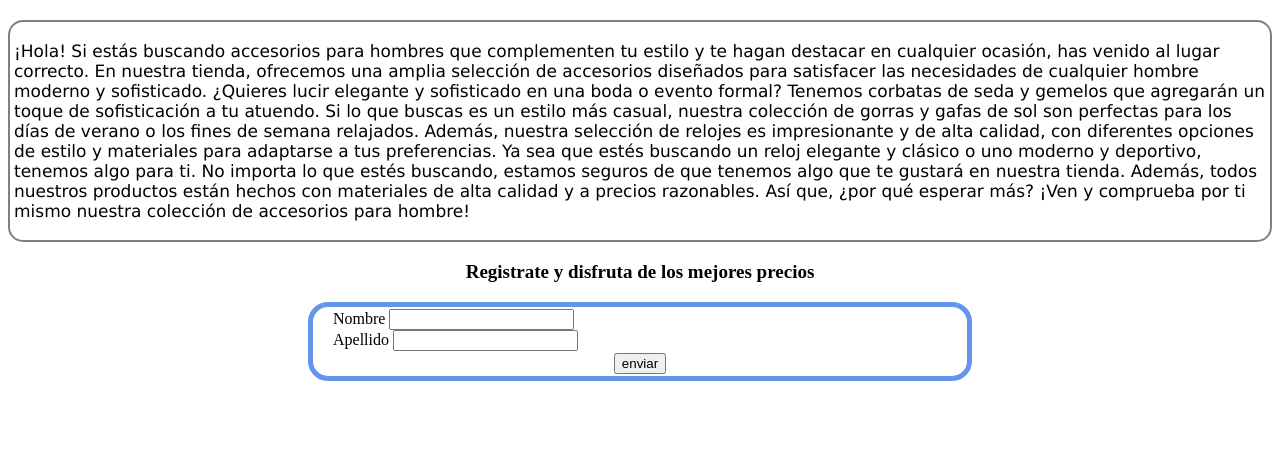
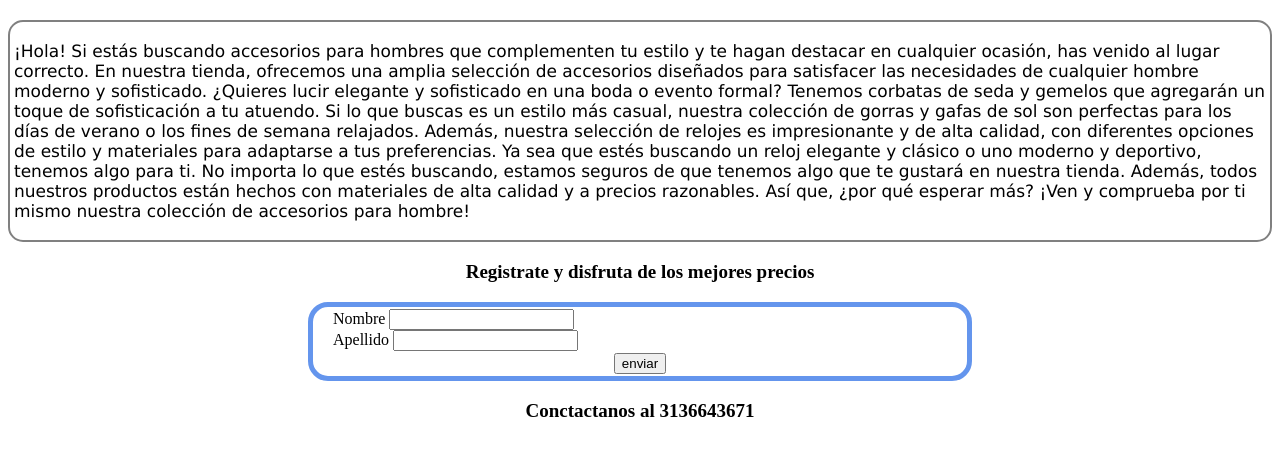
Before and after one commit to JulianMajin/proyecto, a plain HTML site: page blog.html in a window 1280 px wide. Shown: the part 129-584 px from the top of the page. Drawn offline with Linux system fonts and the light colour scheme.

Commit message:
se añadio un contacto

```diff
--- a/blog.html
+++ b/blog.html
@@ -33,6 +33,9 @@
             </div>
 
         </form>
+        <div class="centrar">
+            <p> <b>Conctactanos al 3136643671</b></p>
+        </div>
     </div>
 </body>
 </html>
```
